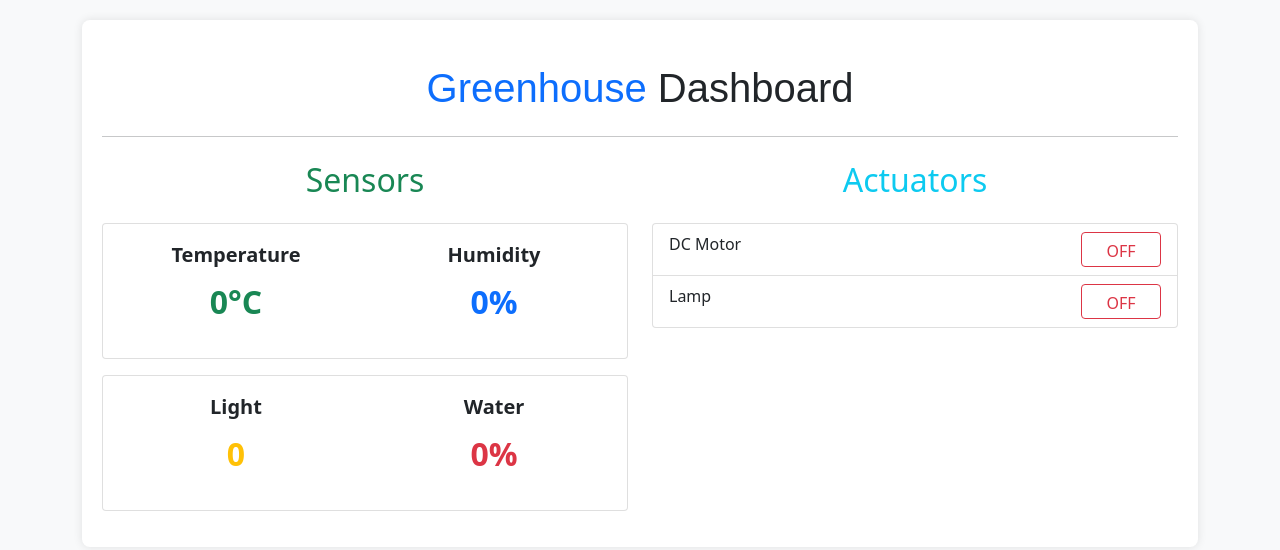
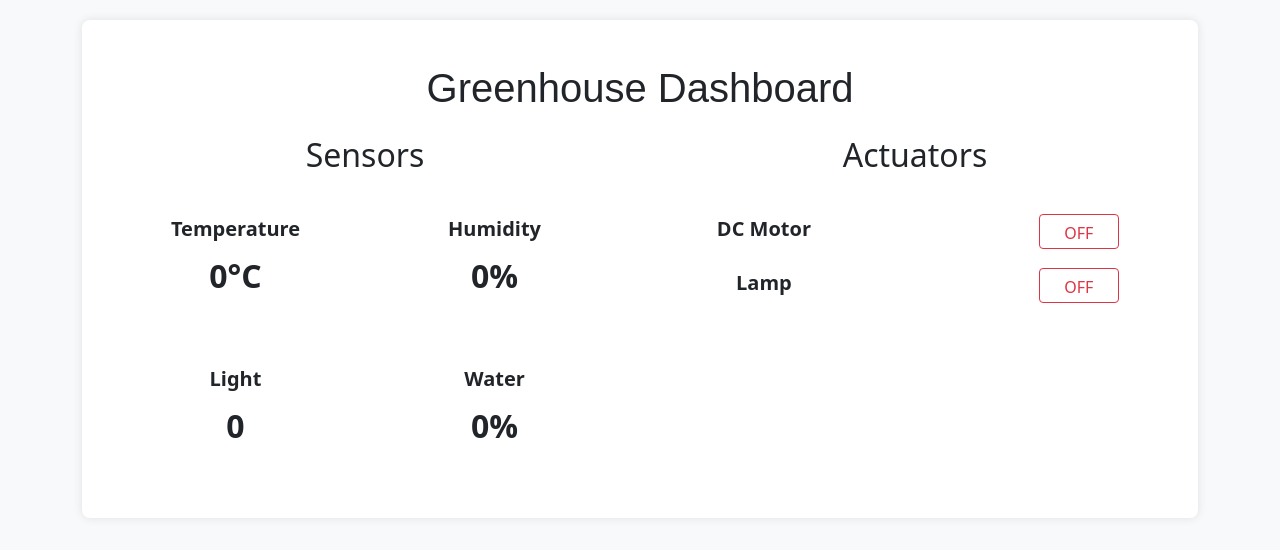
Before and after one commit to 00012013/IoT_Cw_12013, a plain HTML site: page index.html in a window 1280 px wide. Drawn offline with nearby package versions, Linux system fonts and the light colour scheme; no server answers.

Commit message:
minor changes

```diff
--- a/app.js
+++ b/app.js
@@ -70,9 +70,9 @@ const firebaseConfig = {
 
   // Button click handlers
   document.getElementById("motorBtn").addEventListener("click", () => {
-    firebase.database().ref("motorStatus").set(!motorValue);
+    firebase.database().ref("motorStatus").set(!motorValue ? 1 : 0);
   });
 
   document.getElementById("lampBtn").addEventListener("click", () => {
-    firebase.database().ref("Lamp").set(!lamp);
+    firebase.database().ref("Lamp").set(!lamp ?1 :0);
   });
--- a/index.html
+++ b/index.html
@@ -17,59 +17,53 @@
       <div class="iot-layout">
         <div class="iot-title my-4">
           <h1 class="text-center">
-            <span class="text-primary">Greenhouse</span> Dashboard
+            Greenhouse Dashboard
           </h1>
         </div>
-        <hr class="mb-4" />
         <section class="iot-section">
           <div class="row">
             <div class="col-md-6">
-              <h2 class="text-center mb-4 text-success">Sensors</h2>
+              <h2 class="text-center mb-4 ">Sensors</h2>
               <div class="mb-3">
-                <div class="card">
                   <div class="card-body">
                     <div class="row">
                       <div class="col-md-6">
                         <div class="card-title">Temperature</div>
-                        <p class="iot-value text-success" id="temperature_value">
+                        <p class="iot-value " id="temperature_value">
                           0°C
                         </p>
                       </div>
                       <div class="col-md-6">
                         <div class="card-title">Humidity</div>
-                        <p class="iot-value text-primary" id="humidity_value">
+                        <p class="iot-value " id="humidity_value">
                           0%
                         </p>
                       </div>
                     </div>
                   </div>
                 </div>
-              </div>
               <div class="mb-3">
-                <div class="card">
                   <div class="card-body">
                     <div class="row">
                       <div class="col-md-6">
                         <div class="card-title">Light</div>
-                        <p class="iot-value text-warning" id="light_value">0</p>
+                        <p class="iot-value " id="light_value">0</p>
                       </div>
                       <div class="col-md-6">
                         <div class="card-title">Water</div>
-                        <p class="iot-value text-danger" id="water_value">0%</p>
-                      </div>
+                        <p class="iot-value " id="water_value">0%</p>
                     </div>
                   </div>
                 </div>
               </div>
             </div>
             <div class="col-md-6">
-              <h2 class="text-center mb-4 text-info">Actuators</h2>
+              <h2 class="text-center mb-4 ">Actuators</h2>
               <div class="row mb-4">
                 <div class="col-md-12">
-                  <ul class="list-group">
-                    <li class="list-group-item">
+                  <ul class="card-body">
                       <div class="row">
-                        <div class="col-md-6">DC Motor</div>
+                        <div class="col-md-5 mb-4 card-title">DC Motor</div>
                         <div class="col-md-6 text-end">
                           <button
                             id="motorBtn"
@@ -80,10 +74,8 @@
                           </button>
                         </div>
                       </div>
-                    </li>
-                    <li class="list-group-item">
                       <div class="row">
-                        <div class="col-md-6">Lamp</div>
+                        <div class="col-md-5 card-title">Lamp</div>
                         <div class="col-md-6 text-end">
                           <button
                             id="lampBtn"
@@ -94,7 +86,6 @@
                           </button>
                         </div>
                       </div>
-                    </li>
                   </ul>
                 </div>
               </div>
```
